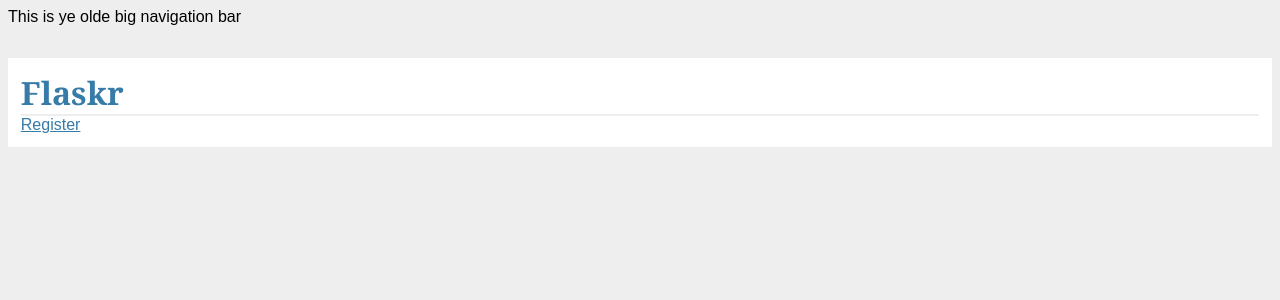
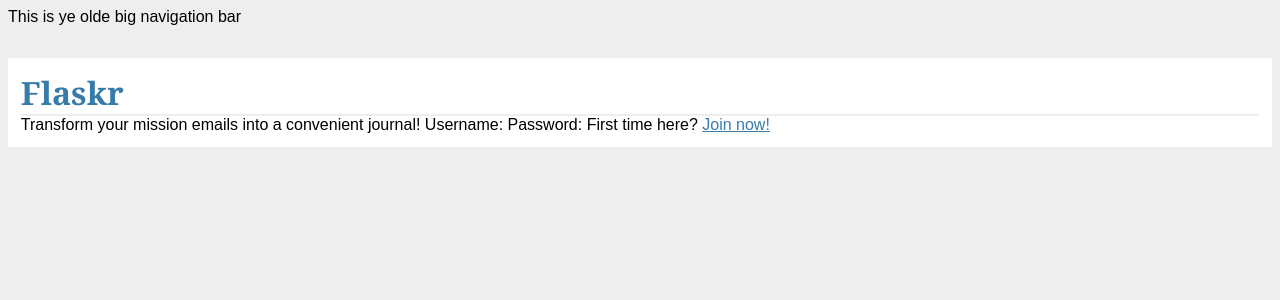
Before and after one commit to tduck/mission-email-journal, a Flask app: page / in a window 1280 px wide. Shown: the top 300 px of the page. Run offline with Flask 2, Linux system fonts and the light colour scheme.

Commit message:
Updated landing page

```diff
--- a/templates/landing.html
+++ b/templates/landing.html
@@ -1,5 +1,10 @@
 <!-- extend from base layout -->
 {% extends "layout.html" %}
 {% block content %}
-<a href="/register">Register</a>
+Transform your mission emails into a convenient journal!
+Username:
+Password:
+
+First time here?
+<a href="/register">Join now!</a>
 {% endblock %}
```
